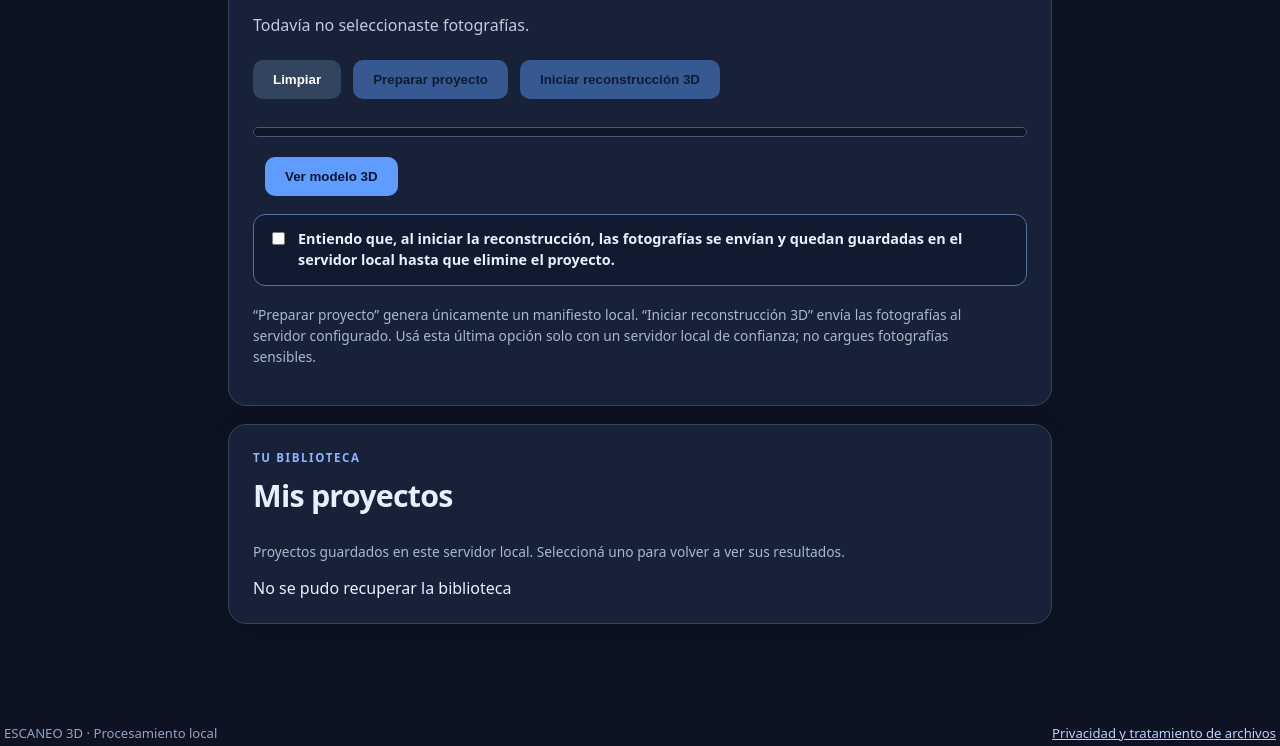
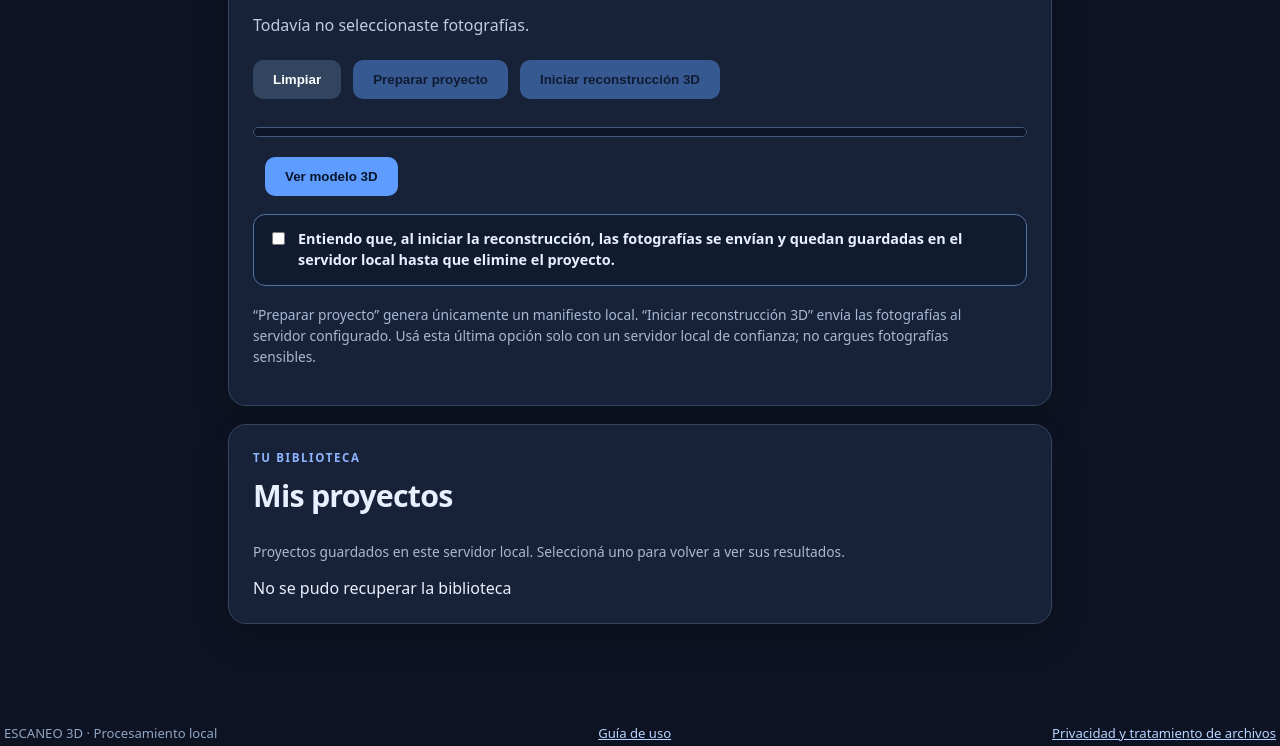
Before and after one commit to luis-mae/escaneo-3d, a plain HTML site: page web/index.html in a window 1280 px wide. Shown: the part 1506-2252 px from the top of the page. Drawn offline with Linux system fonts and the light colour scheme; no server answers.

Commit message:
Enlazar guía de uso desde la pantalla principal

```diff
--- a/web/index.html
+++ b/web/index.html
@@ -87,7 +87,7 @@
     <p id="estado-exportacion" role="status" aria-live="polite"></p>
   </section>
   </main>
-  <footer class="pie"><span>ESCANEO 3D · Procesamiento local</span><a href="./privacidad.html">Privacidad y tratamiento de archivos</a></footer>
+  <footer class="pie"><span>ESCANEO 3D · Procesamiento local</span><a href="./ayuda.html">Guía de uso</a><a href="./privacidad.html">Privacidad y tratamiento de archivos</a></footer>
   <script src="./visor.js" defer></script>
   <script src="./app.js" defer></script>
 </body>
```
